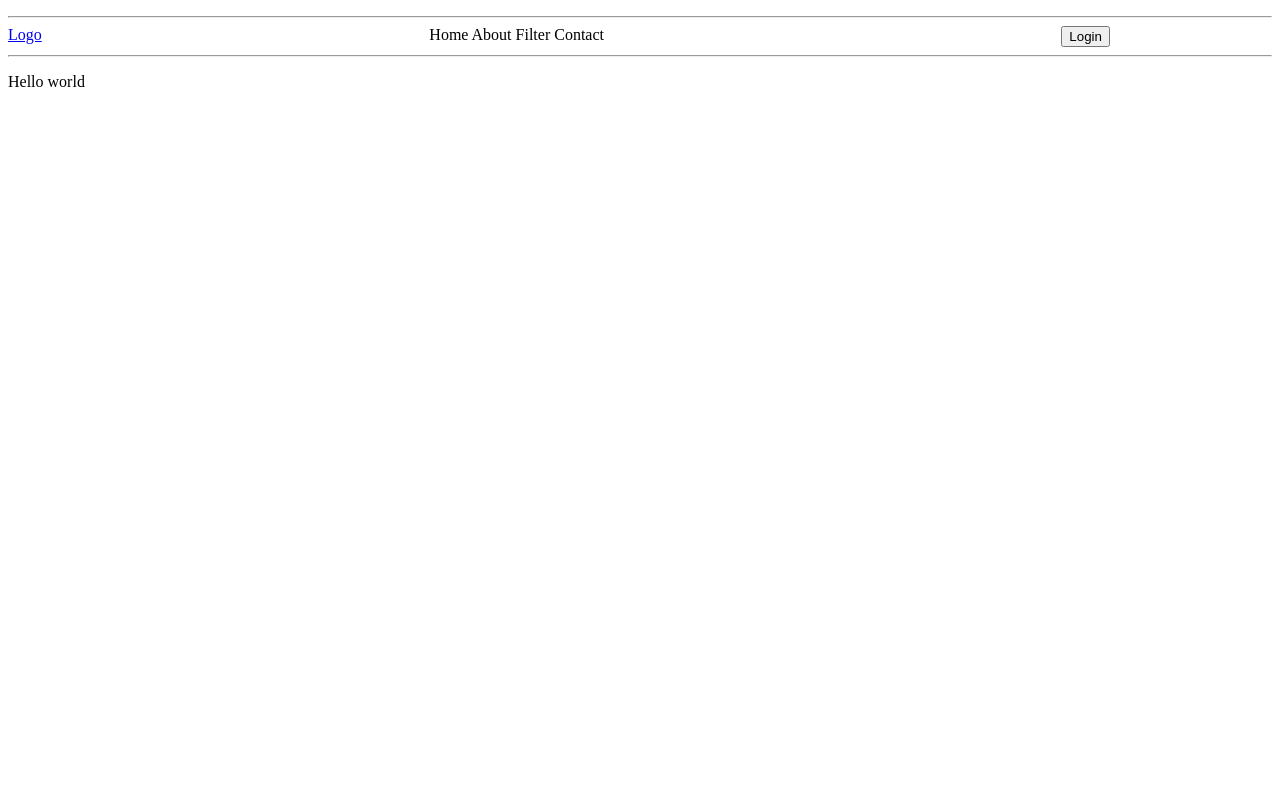
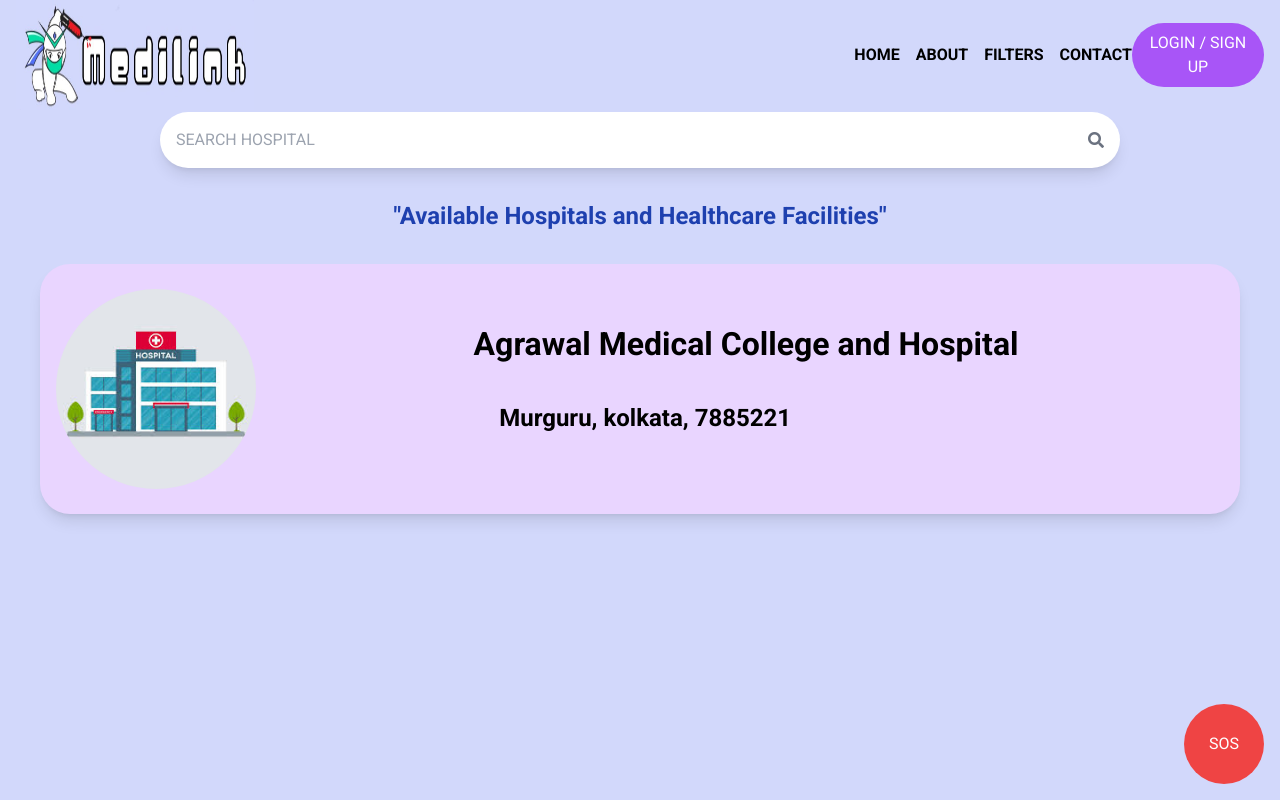
Before and after one commit to Abhijeet-108/Hospital_Management, a Django app: page / in a window 1280 px wide. Run offline with Django 5.2, Linux system fonts and the light colour scheme; some libraries are stand-ins or nearby versions.

Commit message:
second commit

```diff
--- a/1620/Medilink/Medilink/settings.py
+++ b/1620/Medilink/Medilink/settings.py
@@ -11,6 +11,7 @@ https://docs.djangoproject.com/en/5.1/ref/settings/
 """
 
 from pathlib import Path
+import os
 
 # Build paths inside the project like this: BASE_DIR / 'subdir'.
 BASE_DIR = Path(__file__).resolve().parent.parent
@@ -120,6 +121,10 @@ USE_TZ = True
 # https://docs.djangoproject.com/en/5.1/howto/static-files/
 
 STATIC_URL = 'static/'
+STATICFILES_DIRS = [
+    os.path.join(BASE_DIR , 'static/'),
+]
+
 
 # Default primary key field type
 # https://docs.djangoproject.com/en/5.1/ref/settings/#default-auto-field
--- /dev/null
+++ b/1620/Medilink/beds/templates/beds/front.html
@@ -0,0 +1,44 @@
+<html>
+ <head>
+  <title>
+   Medilink
+  </title>
+  <script src="https://cdn.tailwindcss.com">
+  </script>
+  <link href="https://cdnjs.cloudflare.com/ajax/libs/font-awesome/5.15.3/css/all.min.css" rel="stylesheet"/>
+  <link href="https://fonts.googleapis.com/css2?family=Roboto:wght@400;700&amp;display=swap" rel="stylesheet"/>
+  <style>
+   body {
+            font-family: 'Roboto', sans-serif;
+            background-color: #D2D8FB;
+        }
+  </style>
+ </head>
+ <body class="flex flex-col items-center">
+  {% include 'main.html' %}
+  {% load static %}
+  {% block content %}
+  <main class="w-full flex flex-col items-center mt-0.5">
+   <div class="relative w-3/4">
+    <input class="w-full p-4 rounded-full shadow-lg" placeholder="SEARCH HOSPITAL" type="text"/>
+    <i class="fas fa-search absolute right-4 top-1/2 transform -translate-y-1/2 text-gray-500">
+    </i>
+   </div>
+   <h2 class="mt-8 text-2xl font-bold text-blue-800 ">
+    "Available Hospitals and Healthcare Facilities"
+   </h2>
+   <div class="mt-8 w-3/4 bg-purple-200 p-4 rounded-lg flex items-center shadow-lg" style="width: 1200px; height: 250px; border-radius: 30px">
+    <img alt="Hospital building illustration" class="rounded-full" style="height: 200px; width: 200px; " src="{% static 'images/hospital.jpeg' %}" width="100"/>
+    <div class="">
+     <!-- Add hospital details here -->
+      <h1 style="font-size: 2rem; font-weight:700; position:absolute; left: 37%; top: 40%;">Agrawal Medical College and Hospital</h1>
+      <p style="font-size: 1.5rem; font-weight:600; position:absolute; left: 39%; top: 50%">Murguru, kolkata, 7885221</p>
+    </div>
+   </div>
+  </main>
+  <button class="fixed bottom-4 right-4 bg-red-500 text-white px-4 py-2 rounded-full" style="width: 80px; height: 80px;">
+   SOS
+  </button>
+  {% endblock %}
+ </body>
+</html>
--- a/1620/Medilink/beds/views.py
+++ b/1620/Medilink/beds/views.py
@@ -3,4 +3,7 @@ from django.http import HttpResponse
 # Create your views here.
 
 def home(request):
-    return render(request , 'home.html')
+    return render(request , 'beds/front.html')
+
+def tery(request):
+    return render(request , "main.html")
--- a/1620/Medilink/templates/navbar.html
+++ b/1620/Medilink/templates/navbar.html
@@ -1,22 +1,26 @@
-<style>
-.Navb{
-    display:grid;
-    grid-template-columns: 2fr 3fr 1fr;
-}
-</style>
-
-<p>
-<hr>
-<div class="Navb">
-    <div>
-    <a href="/">Logo</a>
+<script src="https://cdn.tailwindcss.com">
+</script>
+<link href="https://cdnjs.cloudflare.com/ajax/libs/font-awesome/5.15.3/css/all.min.css" rel="stylesheet"/>
+<header class="w-full flex justify-between items-center px-4 bg-transparent">
+    <div class="flex items-center">
+    {% load static %}
+    <img alt="Medilink logo" class="mr-2" src="{% static 'images/logo.jpeg' %}" style="width: 280px; height: 110px"/>
     </div>
-    <div>
-    Home        About       Filter      Contact
-    </div>
-    <div>
-    <button>Login</button>
-    </div>
-</div>
-<hr>
-</p>
+    <nav class="flex space-x-4 " style="margin: 0px 0px 0px 600px ; font-weight:700">
+     <a class="text-black" href="#">
+      HOME
+     </a>
+     <a class="text-black" href="#">
+      ABOUT
+     </a>
+     <a class="text-black" href="#">
+      FILTERS
+     </a>
+     <a class="text-black" href="#">
+      CONTACT
+     </a>
+    </nav>
+    <button class="bg-purple-500 text-white px-4 py-2 rounded-full">
+     LOGIN / SIGN UP
+    </button>
+   </header>
```
Also changed, not shown: 1620/Medilink/beds/templates/beds/home.html (renamed from 1620/Medilink/templates/home.html), 1620/Medilink/static/images/hospital.jpeg (added), 1620/Medilink/static/images/logo.jpeg (added).
